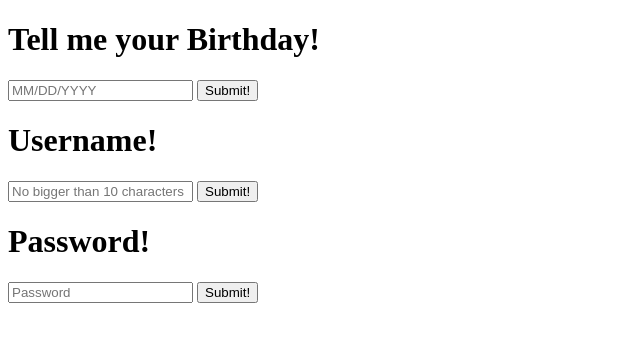
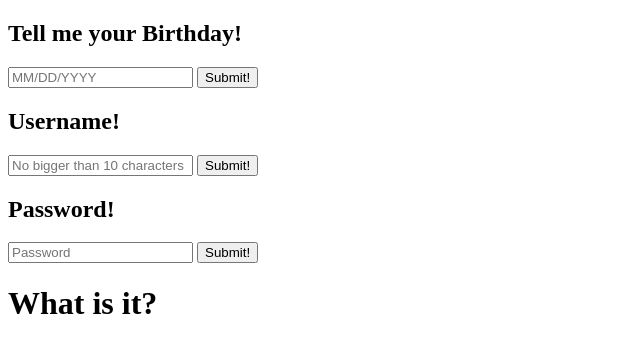
Before and after one commit to maricsa/JavaScript-DOM-Manipulation-Exercises, a plain HTML site: page index.html in a window 1280 px wide. Shown: the whole page, without its empty margins (0-640 px from the left). Drawn offline with nearby package versions, Linux system fonts and the light colour scheme.

Commit message:
version 1, should be pretty much good to go

```diff
--- a/index.html
+++ b/index.html
@@ -10,17 +10,20 @@
 </head>
 <body>
 	<div class="form">
-		<h1>Tell me your Birthday!</h1>
+		<h2>Tell me your Birthday!</h2>
 		<input type="text" id="bday" placeholder="MM/DD/YYYY">
 		<button type="button" id="bdayb">Submit!</button>
 	</div>	<div class="form2">
-		<h1>Username!</h1>
+		<h2>Username!</h2>
 		<input type="text" id="username" placeholder="No bigger than 10 characters">
 		<button type="button" id="usernameb">Submit!</button>
 	</div>	<div class="form">
-		<h1>Password!</h1>
+		<h2>Password!</h2>
 		<input type="text" id="password" placeholder="Password">
 		<button type="button" id="passwordb">Submit!</button>
 	</div>
+	<div class="form3">
+		<h1>What is it?</h1>
+	</div>
 </body>
 </html>
--- a/script.js
+++ b/script.js
@@ -30,4 +30,12 @@ $('#passwordb').click(function(){
 	}
 });
 
+$(document).keypress(function(e){
+	if (e.charCode >= 48 && e.charCode <= 57){
+		$('h1').text("It's a number!");
+	} else if (e.charCode >= 65 && e.charCode <= 90 || e.charCode >= 97 && e.charCode <= 122){
+		$('h1').text("It's a letter!");
+	}
 });
+
+});
```
